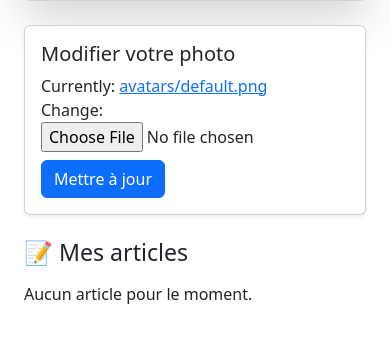
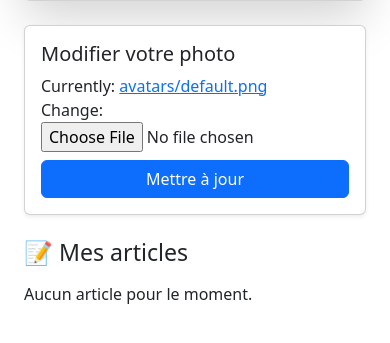
Before and after one commit to yannaristote7/NOS_AWAS, a Django app: page /profile/ in a window 390 px wide. Shown: the part 439-782 px from the top of the page. Run offline with Django 5.2, Linux system fonts and the light colour scheme; the visitor is signed in with stand-in values (Sample User, id 1); data comes from the database, SQL or seed files in the repository; data that the repository does not hold is empty.

Commit message:
responsivité de la photo de profil

```diff
--- a/blog/templates/blog/base.html
+++ b/blog/templates/blog/base.html
@@ -76,6 +76,10 @@
         .post-card {
             animation: fadeIn 0.6s ease-in;
         }
+@media (max-width: 576px) {
+    .profile-header { padding: 2rem 1rem; }
+    .post-card { margin-bottom: 1.5rem; }
+}
     </style>
 </head>
 
--- a/blog/templates/blog/profile.html
+++ b/blog/templates/blog/profile.html
@@ -38,7 +38,7 @@
         <form method="post" enctype="multipart/form-data">
             {% csrf_token %}
             {{ form.avatar }}
-            <button class="btn btn-primary mt-2">Mettre à jour</button>
+           <button class="btn btn-primary w-100 mt-2">Mettre à jour</button>
         </form>
     </div>
 
```
